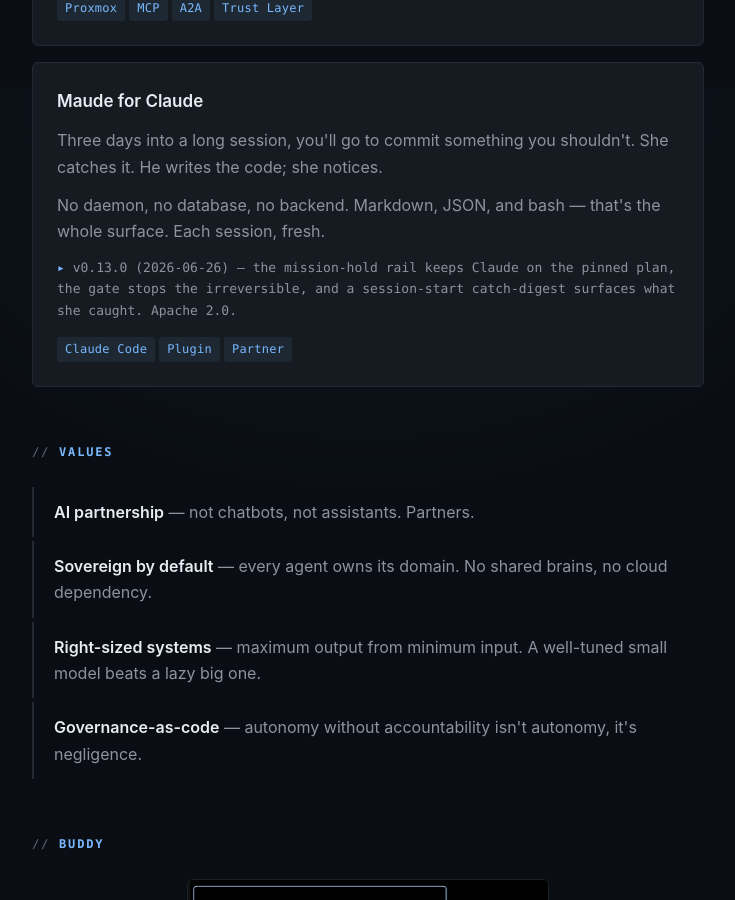
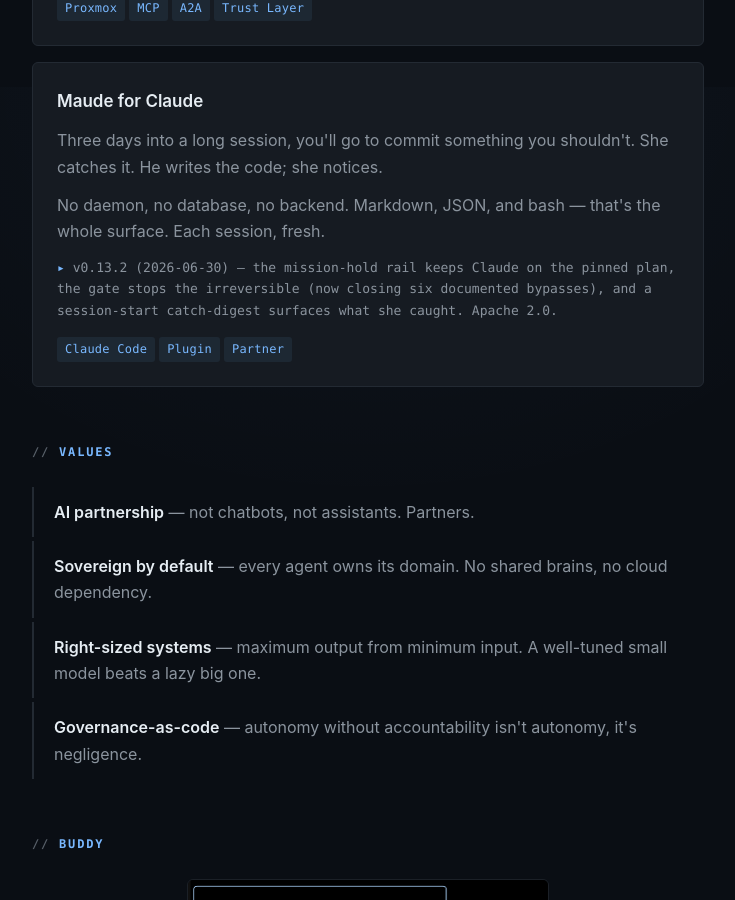
Before and after one commit to john-broadway/john-broadway.github.io, a Jekyll site: the page built from index.html, in a window 1280 px wide and 900 px high, scrolled down 1713 px. Shown: the whole window, without its empty margins (272-1007 px from the left). Built offline with Jekyll 4.4.1, drawn with Linux system fonts in a browser that asks for light colours.

Commit message:
site: Maude card -> v0.13.2 (gate bypass hardening)

```diff
--- a/index.html
+++ b/index.html
@@ -55,7 +55,7 @@
     <h3><a href="/maude/">Maude for Claude</a></h3>
     <p>Three days into a long session, you'll go to commit something you shouldn't. She catches it. He writes the code; she notices.</p>
     <p>No daemon, no database, no backend. Markdown, JSON, and bash &mdash; that's the whole surface. Each session, fresh.</p>
-    <p class="status">v0.13.0 (2026-06-26) &mdash; the mission-hold rail keeps Claude on the pinned plan, the gate stops the irreversible, and a session-start catch-digest surfaces what she caught. Apache 2.0.</p>
+    <p class="status">v0.13.2 (2026-06-30) &mdash; the mission-hold rail keeps Claude on the pinned plan, the gate stops the irreversible (now closing six documented bypasses), and a session-start catch-digest surfaces what she caught. Apache 2.0.</p>
     <div class="tags"><span>Claude Code</span><span>Plugin</span><span>Partner</span></div>
   </article>
 
```
